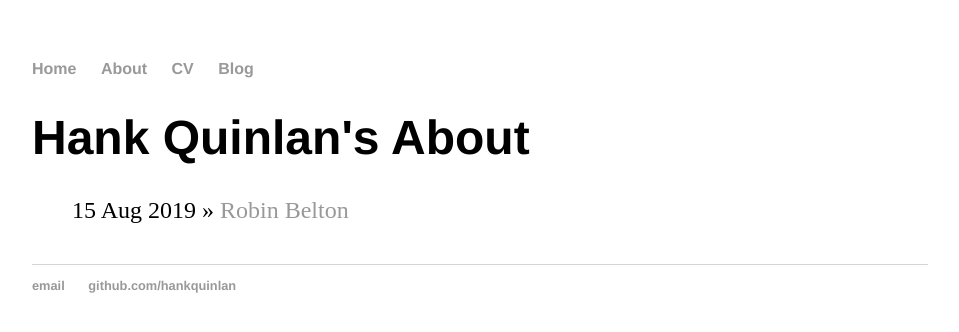
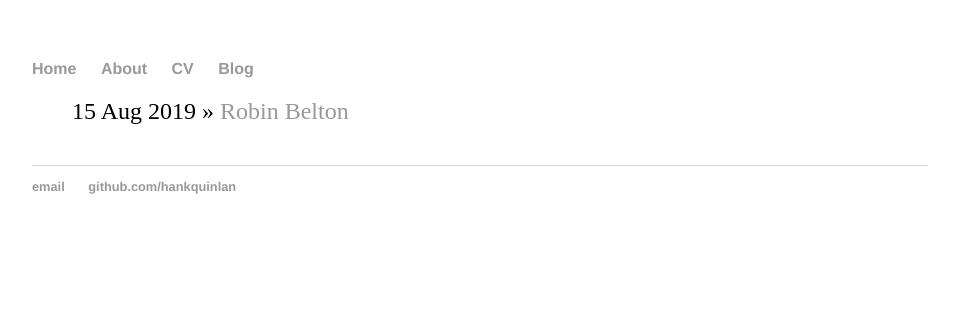
Before and after one commit to robinbelton/robinbelton.github.io, a Jekyll site: the page built from about/index.html, in a window 1280 px wide. Shown: the top 332 px of the page, without its empty margins (160-1119 px from the left). Built offline with Jekyll 4.4.1, drawn with Linux system fonts in a browser that asks for light colours.

Commit message:
Edit index file

```diff
--- a/about/index.html
+++ b/about/index.html
@@ -1,8 +1,7 @@
 ---
 layout: default
-title: Hank Quinlan's About
+title: Robin Belton's Research
 ---
-	<h1>{{ page.title }}</h1>
 	<ul class="posts">
 
 	  {% for post in site.posts %}
```
